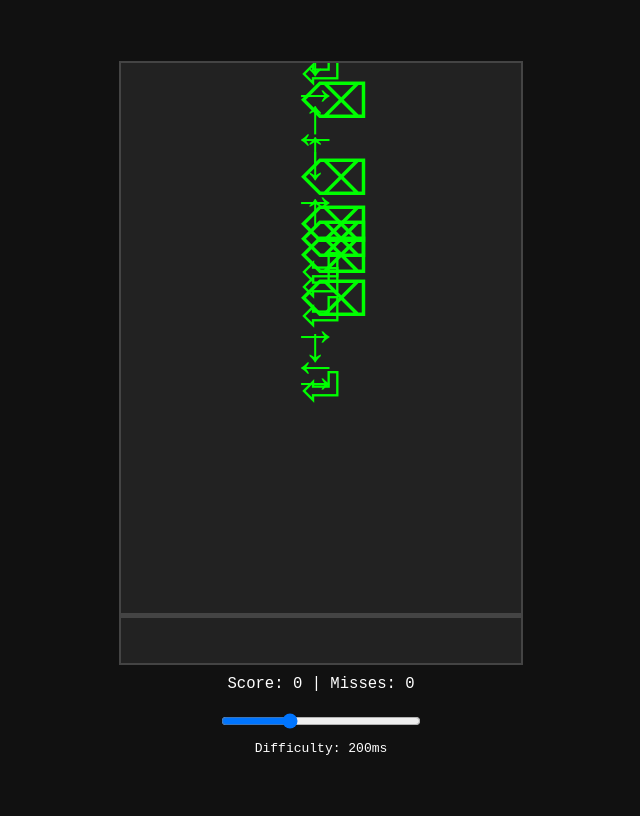
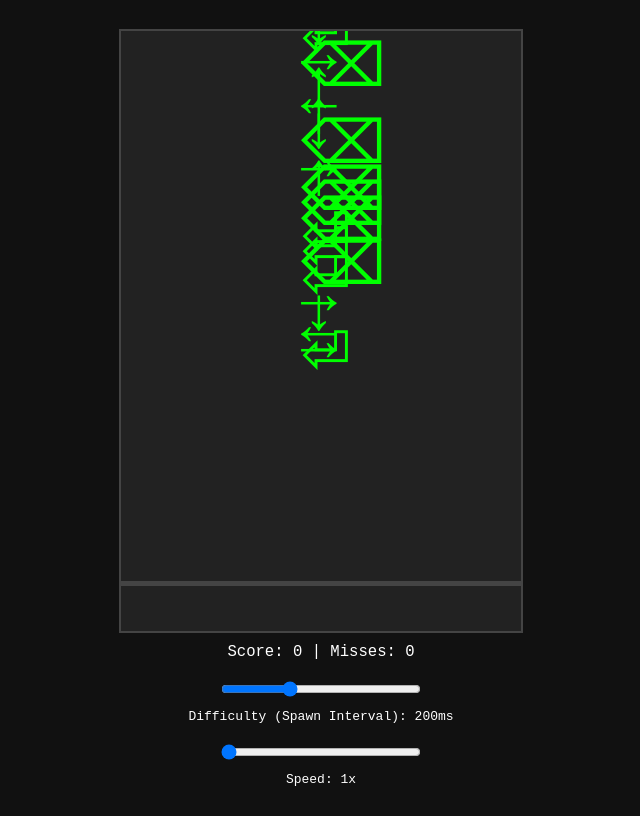
Before and after one commit to zakkayyy/hotkeyHero, a plain HTML site: page index.html in a window 1280 px wide. Shown: the whole page, without its empty margins (319-959 px from the left). Drawn offline with Linux system fonts and the light colour scheme.

Commit message:
Update index.html
Added speed slider

```diff
--- a/index.html
+++ b/index.html
@@ -23,11 +23,11 @@
       margin-top: 10px;
       font-size: 1.2em;
     }
-    #difficultySlider {
+    #difficultySlider, #speedSlider {
       margin-top: 20px;
       width: 200px;
     }
-    #difficultyLabel {
+    #difficultyLabel, #speedLabel {
       margin-top: 10px;
       font-size: 1em;
     }
@@ -39,7 +39,11 @@
 
 <!-- Difficulty Slider -->
 <input type="range" id="difficultySlider" min="50" max="500" value="200">
-<div id="difficultyLabel">Difficulty: 200ms</div>
+<div id="difficultyLabel">Difficulty (Spawn Interval): 200ms</div>
+
+<!-- Speed Slider -->
+<input type="range" id="speedSlider" min="1" max="5" value="1">
+<div id="speedLabel">Speed: 1x</div>
 
 <script>
 const canvas = document.getElementById('gameCanvas');
@@ -59,6 +63,7 @@ let score = 0;
 let misses = 0;
 let lastSpawnTime = 0;
 let spawnInterval = 200; // milliseconds between spawns (default value)
+let speedFactor = 1; // Speed multiplier for note movement
 const laneX = 180; // Single central lane
 
 // Function to spawn a new note
@@ -77,9 +82,9 @@ function drawNotes() {
 
   for (let note of notes) {
     ctx.fillStyle = '#0f0';
-    ctx.font = '48px monospace';
+    ctx.font = '60px monospace';  // Increased font size for better visibility
     ctx.fillText(note.symbol, laneX, note.y);
-    note.y += 1.2;
+    note.y += 1.2 * speedFactor;  // Multiply by speedFactor for faster movement
   }
 }
 
@@ -137,14 +142,24 @@ window.addEventListener('keydown', (e) => {
   }
 });
 
-// Difficulty Slider Logic
+// Difficulty Slider Logic (for spawn interval)
 const difficultySlider = document.getElementById('difficultySlider');
 const difficultyLabel = document.getElementById('difficultyLabel');
 
 // Update spawn interval based on slider value
 difficultySlider.addEventListener('input', (e) => {
   spawnInterval = e.target.value;
-  difficultyLabel.innerText = `Difficulty: ${spawnInterval}ms`;
+  difficultyLabel.innerText = `Difficulty (Spawn Interval): ${spawnInterval}ms`;
+});
+
+// Speed Slider Logic (for speed of note movement)
+const speedSlider = document.getElementById('speedSlider');
+const speedLabel = document.getElementById('speedLabel');
+
+// Update speed factor based on slider value
+speedSlider.addEventListener('input', (e) => {
+  speedFactor = e.target.value;
+  speedLabel.innerText = `Speed: ${speedFactor}x`;
 });
 </script>
 </body>
```
